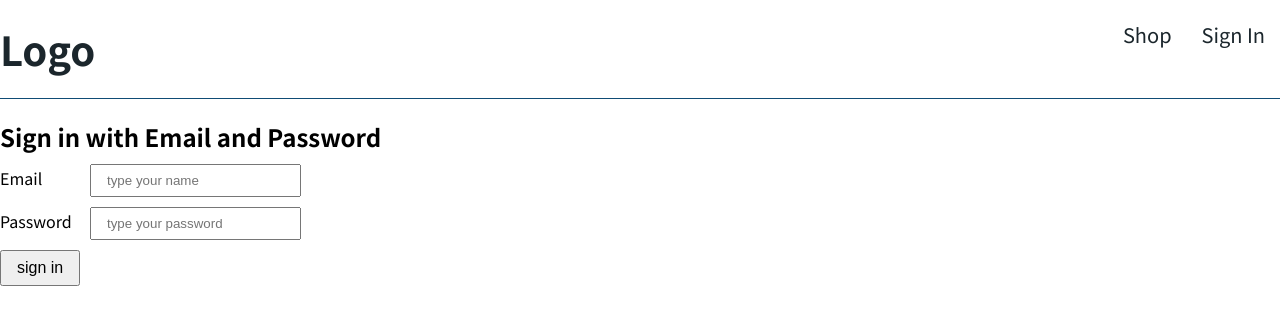
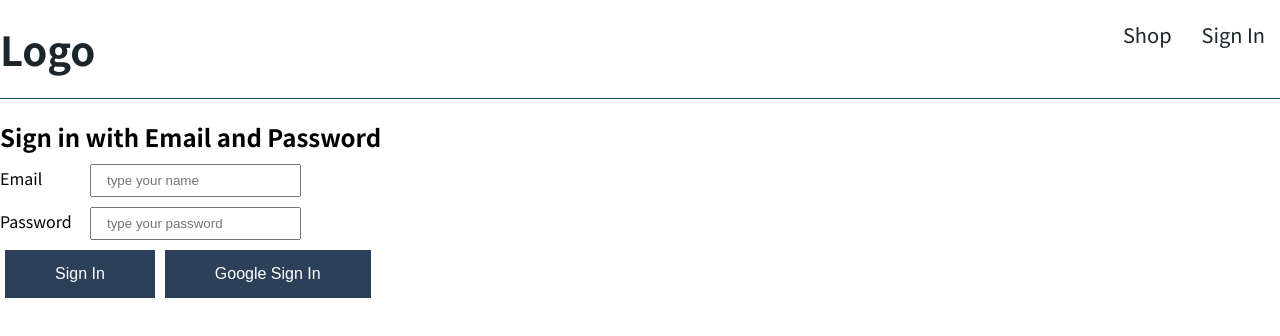
Before and after one commit to emranweb/rr-ecommerce, a React (Create React App) app: page /sign-in in a window 1280 px wide. Shown: the top 336 px of the page. Built offline with nearby package versions, Linux system fonts and the light colour scheme.

Commit message:
button component

```diff
--- /dev/null
+++ b/src/components/button/button.component.js
@@ -0,0 +1,11 @@
+import React from 'react';
+import "./button.style.scss";
+
+
+function Button (props){
+    return(
+    <button type={props.type} className="cutom-button">{props.children}</button>
+    )
+}
+
+export default Button;
--- /dev/null
+++ b/src/components/button/button.style.scss
@@ -0,0 +1,12 @@
+.cutom-button{
+    padding: 15px 50px;
+    background: #2D4059;
+    color: #fff;
+    font-size: 16px;
+    border: none;
+    margin: 0px 5px;
+
+    &:hover{
+        cursor: pointer;
+    }
+}
--- a/src/components/sign-in/sign-in.component.js
+++ b/src/components/sign-in/sign-in.component.js
@@ -1,5 +1,6 @@
 import React from 'react';
 import "./sign-in.style.scss";
+import Button from "../button/button.component.js";
 
 
 
@@ -38,7 +39,10 @@ class SignIn extends React.Component {
                         <label>Password</label>
                         <input type="password" name="password" onChange={this.handleChange} value={this.state.password}  required placeholder="type your password" />
                      </div>
-                    <input className="submit-btn" type="submit" value="sign in"/>
+
+                     <Button type="submit">Sign In</Button>
+                     <Button type="submit">Google Sign In</Button>
+
                 </form>
             </div>
         )
```
